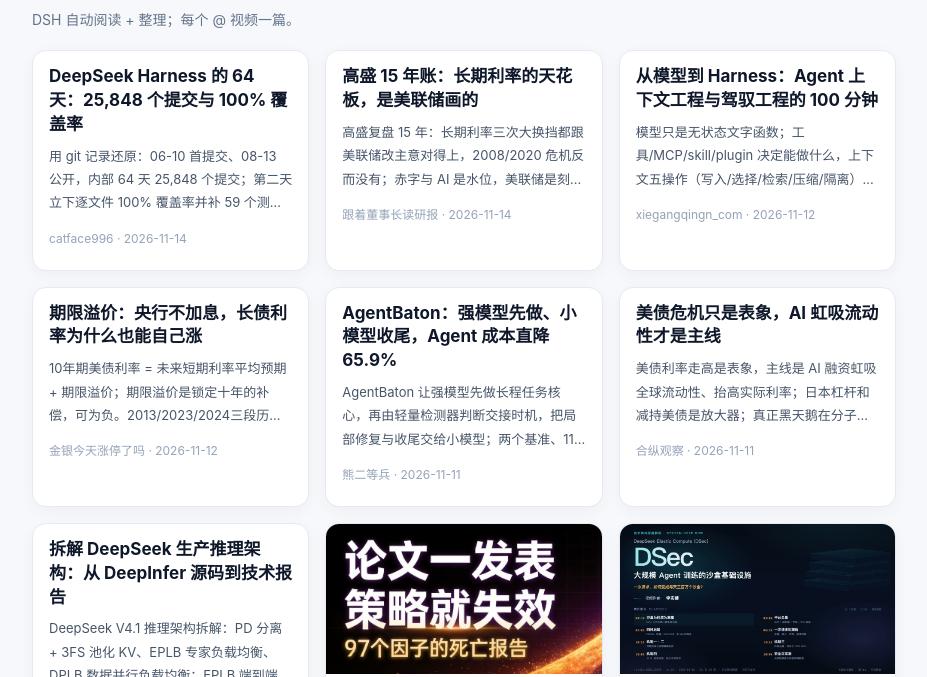
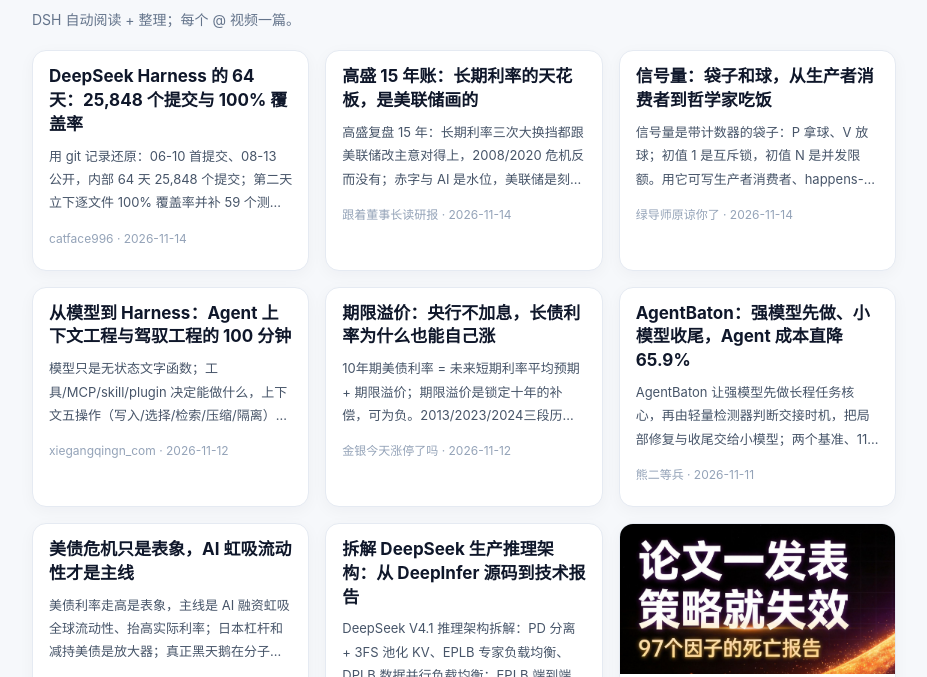
Before and after one commit to Pingpongdragon/bili-mentions-blog, a plain HTML site: page index.html in a window 1280 px wide. Shown: the part 78-755 px from the top of the page, without its empty margins (176-1103 px from the left). Drawn offline with Linux system fonts and the light colour scheme.

Commit message:
Mention blog: index.html

```diff
--- a/index.html
+++ b/index.html
@@ -30,6 +30,11 @@ a{color:#2563eb;text-decoration:none}a:hover{text-decoration:underline}
 <a class="card" href="posts/BV1sH4e6gE1j.html">
 
   <div class="pad"><h2>高盛 15 年账：长期利率的天花板，是美联储画的</h2><p>高盛复盘 15 年：长期利率三次大换挡都跟美联储改主意对得上，2008/2020 危机反而没有；赤字与 AI 是水位，美联储是刻度尺。10 年远期约 5.2% 接近 5.33% 天花板，加息停在 4%-4.25% 才可能松动。</p><small>跟着董事长读研报 · 2026-11-14</small></div>
+</a>
+
+<a class="card" href="posts/BV1xX4y1d7v2.html">
+
+  <div class="pad"><h2>信号量：袋子和球，从生产者消费者到哲学家吃饭</h2><p>信号量是带计数器的袋子：P 拿球、V 放球；初值 1 是互斥锁，初值 N 是并发限额。用它可写生产者消费者、happens-before 和计算图；哲学家吃饭可用限制上桌人数或集中服务员避免死锁。</p><small>绿导师原谅你了 · 2026-11-14</small></div>
 </a>
 
 <a class="card" href="posts/BV1N7bv6SEht.html">
```
